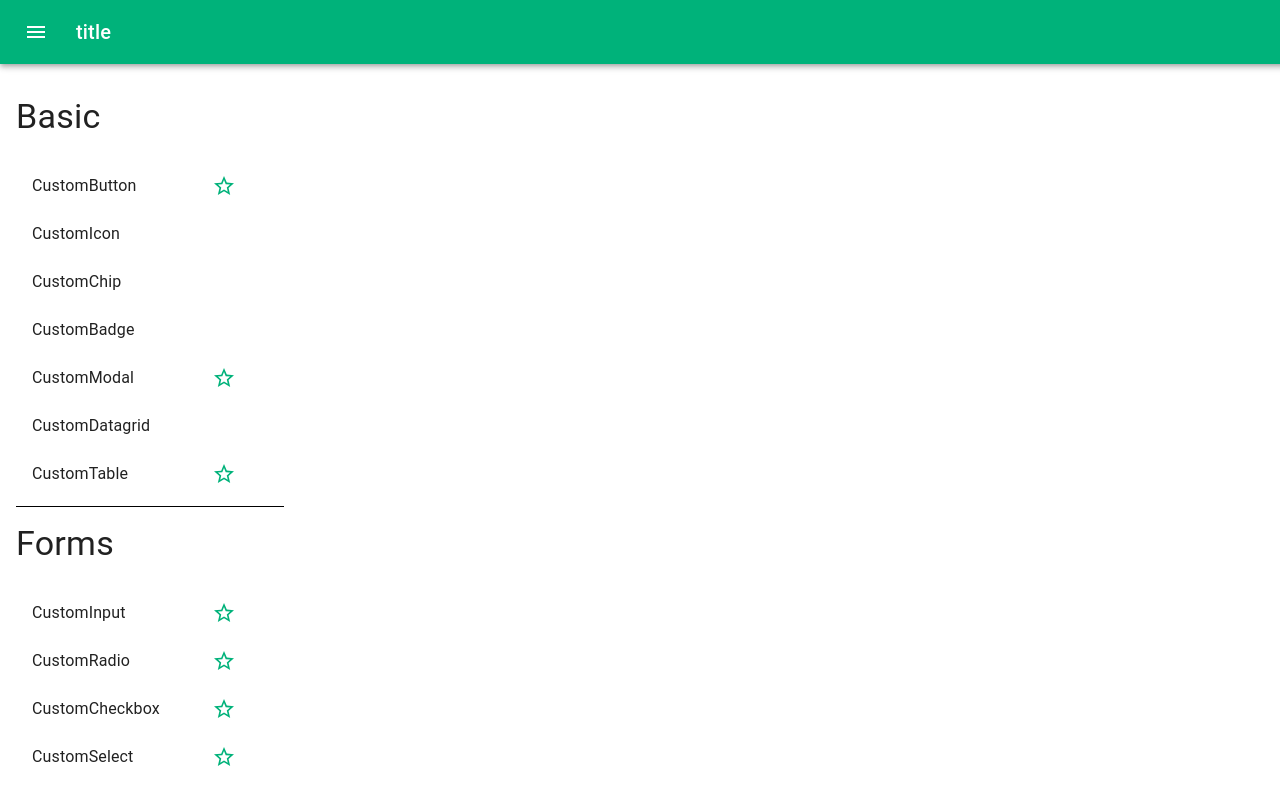
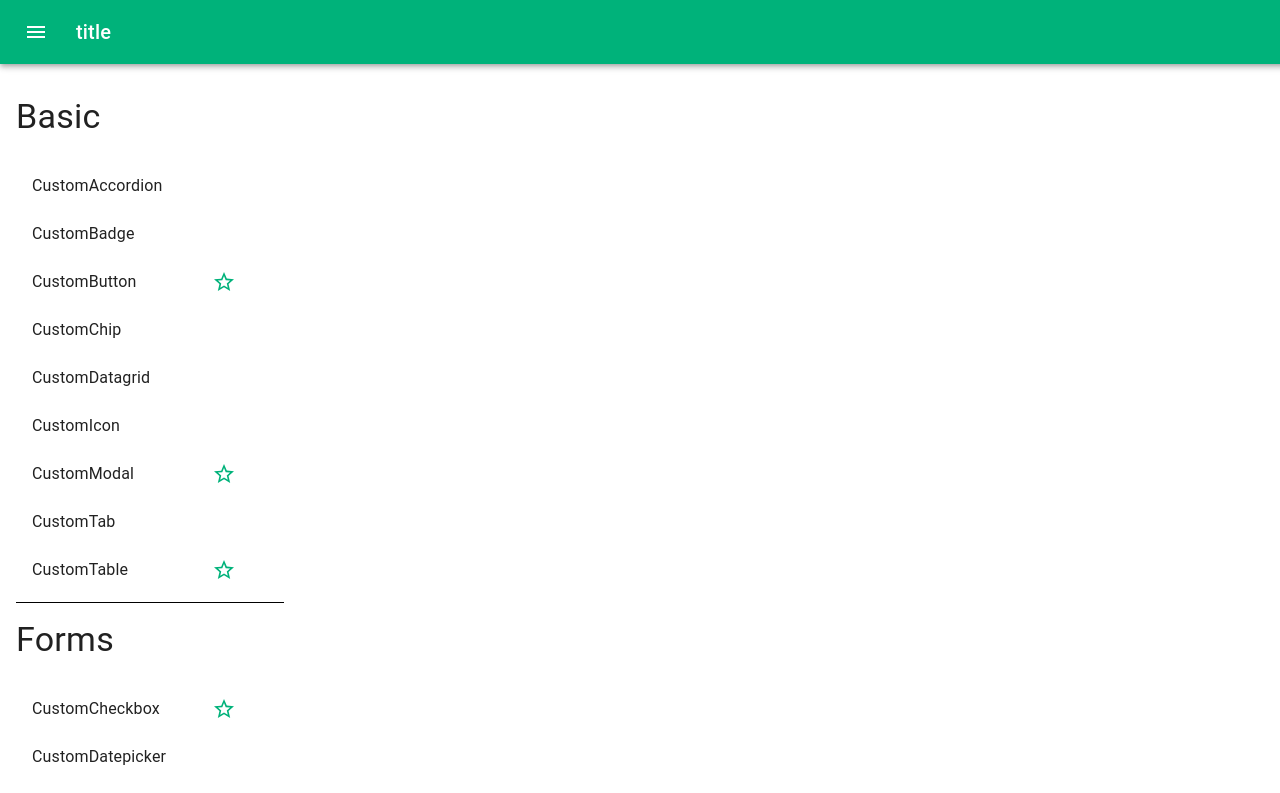
Before and after one commit to doakuma/init-project, a Next.js app: page / in a window 1280 px wide. Shown: the top 793 px of the page. Built offline with nearby package versions, Linux system fonts and the light colour scheme.

Commit message:
[dev] customchip

```diff
--- a/src/app/page.js
+++ b/src/app/page.js
@@ -32,6 +32,15 @@ export default function Home() {
       <div className="da-components">
         <div className="da-components-list">
           {componentList.map((item, idx) => {
+            const sortedList = item.lists.sort((a, b) => {
+              if (a.label < b.label) {
+                return -1;
+              }
+              if (a.label > b.label) {
+                return 1;
+              }
+              return 0;
+            });
             return (
               <Fragment key={idx}>
                 {idx > 0 && <Divider />}
@@ -39,7 +48,8 @@ export default function Home() {
                   {item.label}
                 </Typography>
                 <List>
-                  {item.lists.map((list, idx2) => {
+                  {/* {console.debug(sortedList(item.lists))} */}
+                  {sortedList.map((list, idx2) => {
                     return (
                       <ListItemButton
                         key={idx2}
--- a/src/components/CustomCheckbox.jsx
+++ b/src/components/CustomCheckbox.jsx
@@ -21,7 +21,7 @@ const CustomCheckbox = (props) => {
                 label={item.label}
                 control={
                   <Checkbox
-                    checked={item.value === defaultValue}
+                    defaultChecked={item.value === defaultValue}
                     onchange={handleChange}
                     name={item.name}
                   />
--- /dev/null
+++ b/src/components/CustomChip.jsx
@@ -0,0 +1,31 @@
+import { Chip } from "@mui/material";
+import React from "react";
+
+const CustomChip = (props) => {
+  const {
+    label,
+    variant = "conteined",
+    color = "primary",
+    handleClick,
+    handleDelete,
+    deleteIcon,
+    avatar,
+    icon,
+    size,
+  } = props;
+  return (
+    <Chip
+      label={label}
+      variant={variant}
+      color={color}
+      onClick={handleClick}
+      onDelete={handleDelete}
+      deleteIcon={deleteIcon}
+      avatar={avatar}
+      icon={icon}
+      size={size}
+    />
+  );
+};
+
+export default CustomChip;
--- a/src/components/componentInfo.js
+++ b/src/components/componentInfo.js
@@ -36,6 +36,16 @@ const componentList = [
         label: "CustomTable",
         isDone: true,
         type: "customtable",
+      },
+      {
+        label: "CustomAccordion",
+        isDone: false,
+        type: "customaccordion",
+      },
+      {
+        label: "CustomTab",
+        isDone: false,
+        type: "customtab",
       },
     ],
   },
@@ -785,6 +795,84 @@ const componentInfo = {
       },
     ],
   ],
+  customchip: [
+    [
+      {
+        label: "contained",
+        variant: "contained",
+        // color: "",
+        // handleClick: "",
+        // handleDelete: "",
+        // deleteIcon: "",
+        // avatar: "",
+        // icon: "",
+        // size: "",
+      },
+      {
+        label: "outlined",
+        variant: "outlined",
+        // color: "",
+        // handleClick: "",
+        // handleDelete: "",
+        // deleteIcon: "",
+        // avatar: "",
+        // icon: "",
+        // size: "",
+      },
+    ],
+    [
+      {
+        label: "primary",
+        variant: "contained",
+        color: "primary",
+        // handleClick: "",
+        // handleDelete: "",
+        // deleteIcon: "",
+        // avatar: "",
+        // icon: "",
+        // size: "",
+      },
+      {
+        label: "secondary",
+        variant: "contained",
+        color: "secondary",
+        // handleClick: "",
+        // handleDelete: "",
+        // deleteIcon: "",
+        // avatar: "",
+        // icon: "",
+        // size: "",
+      },
+    ],
+    [
+      {
+        label: "clickable",
+        variant: "contained",
+        color: "primary",
+        handleClick: () => {
+          console.debug("clickable");
+        },
+        // handleDelete: "",
+        // deleteIcon: "",
+        // avatar: "",
+        // icon: "",
+        // size: "",
+      },
+      {
+        label: "deletable",
+        variant: "contained",
+        color: "primary",
+        // handleClick: "",
+        handleDelete: () => {
+          console.debug("deletable");
+        },
+        // deleteIcon: "",
+        // avatar: "",
+        // icon: "",
+        // size: "",
+      },
+    ],
+  ],
 };
 const componentProps = {
   custombutton: [
@@ -1059,6 +1147,53 @@ const componentProps = {
       explain: "alert / confirm일 때만 사용",
     },
   ],
+  customchip: [
+    {
+      name: "label",
+      type: "string",
+      explain: "",
+    },
+    {
+      name: "variant?",
+      type: "contained | outlined",
+      explain: "",
+    },
+    {
+      name: "color?",
+      type: "string",
+      explain: "",
+    },
+    {
+      name: "handleClick?",
+      type: "Function",
+      explain: "",
+    },
+    {
+      name: "handleDelete?",
+      type: "Function",
+      explain: "",
+    },
+    {
+      name: "deleteIcon?",
+      type: "node",
+      explain: "",
+    },
+    {
+      name: "avatar?",
+      type: "node",
+      explain: "",
+    },
+    {
+      name: "icon?",
+      type: "node",
+      explain: "",
+    },
+    {
+      name: "size?",
+      type: "small | medium",
+      explain: "",
+    },
+  ],
 };
 
 export { componentList, componentInfo, componentProps };
--- a/src/components/index.js
+++ b/src/components/index.js
@@ -7,3 +7,4 @@ export { default as CustomSelect } from "./CustomSelect";
 export { default as CustomSwitch } from "./CustomSwitch";
 export { default as CustomTable } from "./CustomTable";
 export { default as CustomModal } from "./CustomModal";
+export { default as CustomChip } from "./CustomChip";
--- a/src/components/utils/ComponentRender.jsx
+++ b/src/components/utils/ComponentRender.jsx
@@ -8,6 +8,7 @@ import {
   CustomSwitch,
   CustomTable,
   CustomModal,
+  CustomChip,
 } from "@/components";
 import { useModal } from "./modalUtils";
 
@@ -27,6 +28,8 @@ export const ComponentRender = (item, type) => {
       return <CustomSwitch {...item} />;
     case "customtable":
       return <CustomTable {...item} />;
+    case "customchip":
+      return <CustomChip {...item} />;
     case "custommodal":
       return <ModalRender {...item} />;
     default:
```
